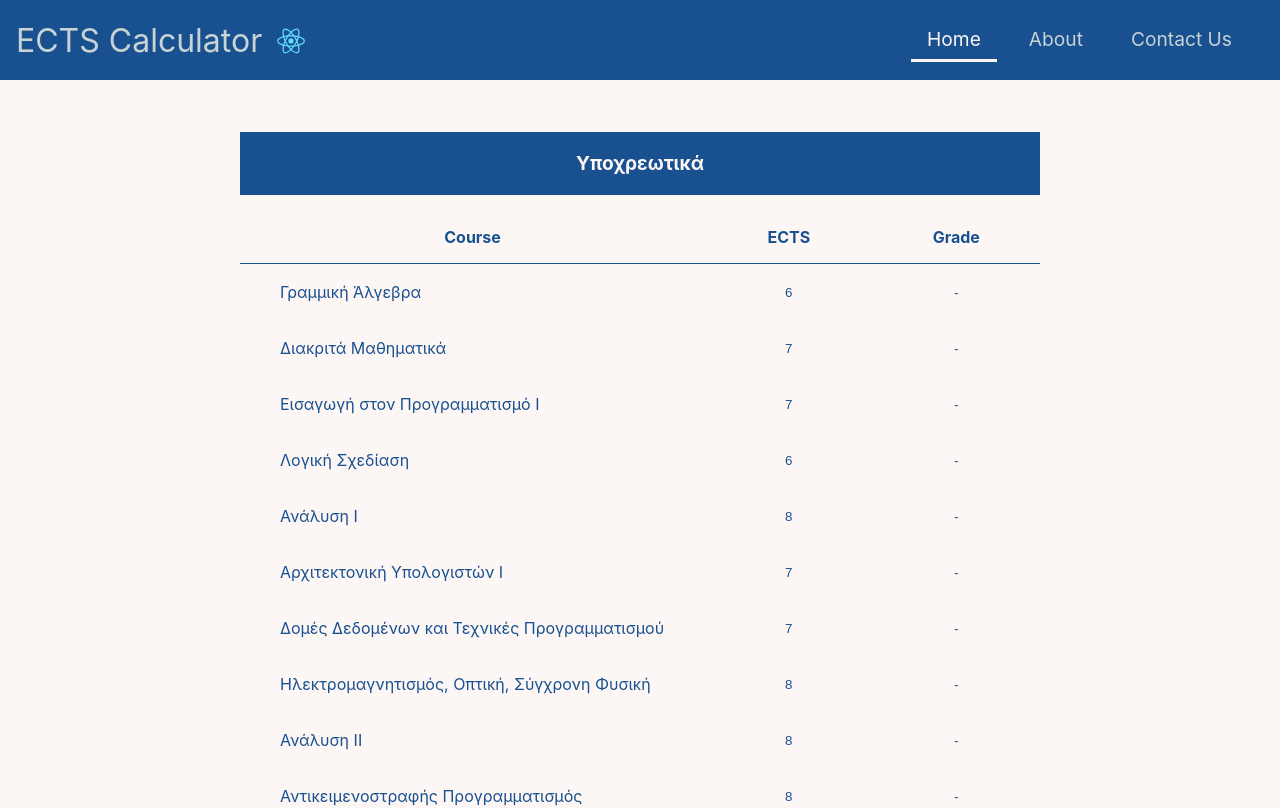
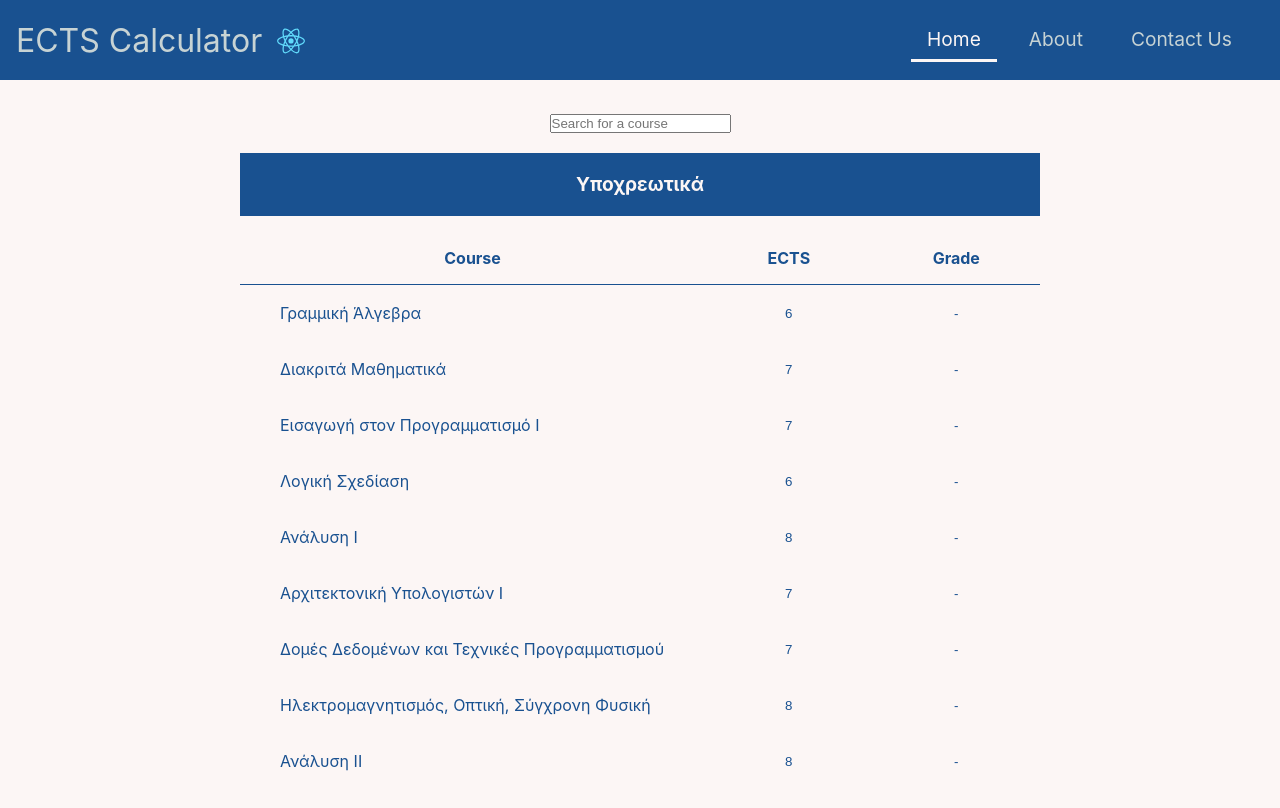
Before and after one commit to arxidamos/ECTS-Calculator, a React (Create React App) app: page / in a window 1280 px wide. Shown: the top 808 px of the page. Built offline with nearby package versions, Linux system fonts and the light colour scheme; the HTML template or start-up script is replaced by a standard one.

Commit message:
First iteration of a search functionality, ugly, only for compulsory courses

```diff
--- a/src/components/Pages/MainPage.js
+++ b/src/components/Pages/MainPage.js
@@ -1,5 +1,7 @@
 import React, { useState } from 'react';
 import './MainPage.css'
+import Search from '/home/dimos/Desktop/ectsTool/ects-tool/src/components/Search/Search';
+
 import checkmark from '/home/dimos/Desktop/ectsTool/ects-tool/src/checkmark.svg'
 import closemark from '/home/dimos/Desktop/ectsTool/ects-tool/src/empty.svg';
 
@@ -135,10 +137,13 @@ const MainPage = () => {
     setCourses([...courses, { course: "New course", ects: 0, grade: "" }])
   }
 
+  const [searchTerm, setSearchTerm] = useState('');
+
   return (
     <>
+    <Search searchTerm={searchTerm} setSearchTerm={setSearchTerm} />
       <table className="responsive-table">
-      <thead>
+        <thead>
           <tr>
             <td>55% wide</td>
             <td>25% wide</td>
@@ -155,6 +160,7 @@ const MainPage = () => {
         <tbody id="section-compulsory">
           {courses
           .filter(course => course.type === "compulsory")
+          .filter(course => course.course.toLowerCase().includes(searchTerm.toLowerCase()))
           .map((course, index) => (
             <tr className="course-row" key={index}>
               <td data-label="" className="course-cell" title={course.course}>
--- /dev/null
+++ b/src/components/Search/Search.js
@@ -0,0 +1,34 @@
+import React, { useState } from "react";
+
+const Search = ({ searchTerm, setSearchTerm }) => {
+//   const [searchTerm, setSearchTerm] = useState("");
+
+  const handleChange = (e) => {
+    setSearchTerm(e.target.value);
+  };
+
+//   const handleSubmit = (e) => {
+//     e.preventDefault();
+//     // filter the courses based on the search term
+//     const filteredCourses = courses.filter((course) =>
+//       course.course.toLowerCase().includes(searchTerm.toLowerCase())
+//     );
+//     // update the state with the filtered courses
+//     setCourses(filteredCourses);
+//   };
+
+  return (
+    // <form onSubmit={handleSubmit}>
+    <form>
+      <input
+        type="text"
+        placeholder="Search for a course"
+        value={searchTerm}
+        onChange={handleChange}
+      />
+      {/* <button type="submit">Search</button> */}
+    </form>
+  );
+};
+
+export default Search;
```
